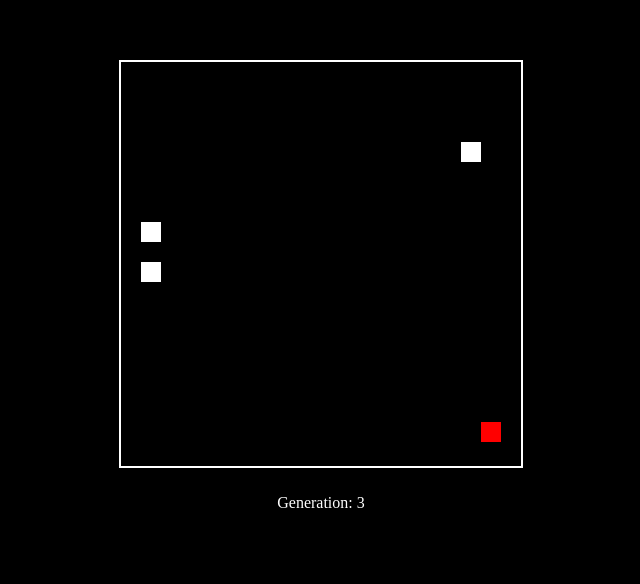
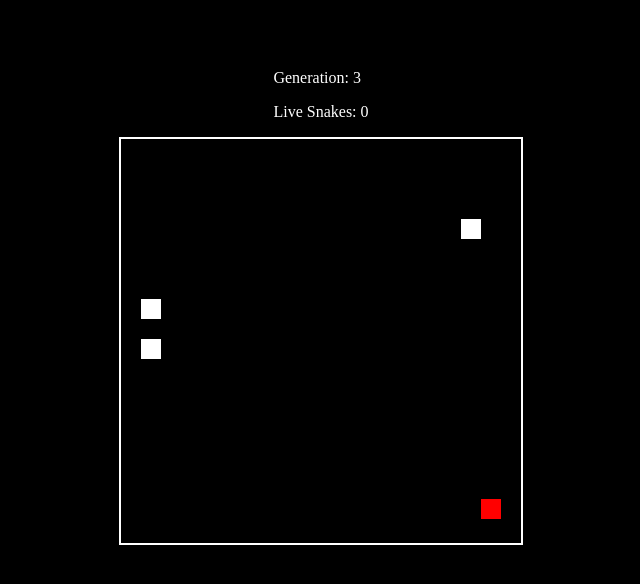
Before and after one commit to MEMozki/Snake, a plain HTML site: page index.html in a window 1280 px wide. Shown: the part 106-690 px from the top of the page, without its empty margins (319-959 px from the left). Drawn offline with Linux system fonts and the light colour scheme.

Commit message:
Update index.html

```diff
--- a/index.html
+++ b/index.html
@@ -7,11 +7,12 @@
     <link rel="stylesheet" href="styles.css">
 </head>
 <body>
+    <div id="info">
+        <p>Generation: <span id="generation">0</span></p>
+        <p>Live Snakes: <span id="live-snakes">0</span></p>
+    </div>
     <div id="game-container">
         <canvas id="game-canvas"></canvas>
-    </div>
-    <div id="info">
-        <p>Generation: <span id="generation">0</span></p>
     </div>
     <script src="script.js" type="module"></script>
 </body>
```
